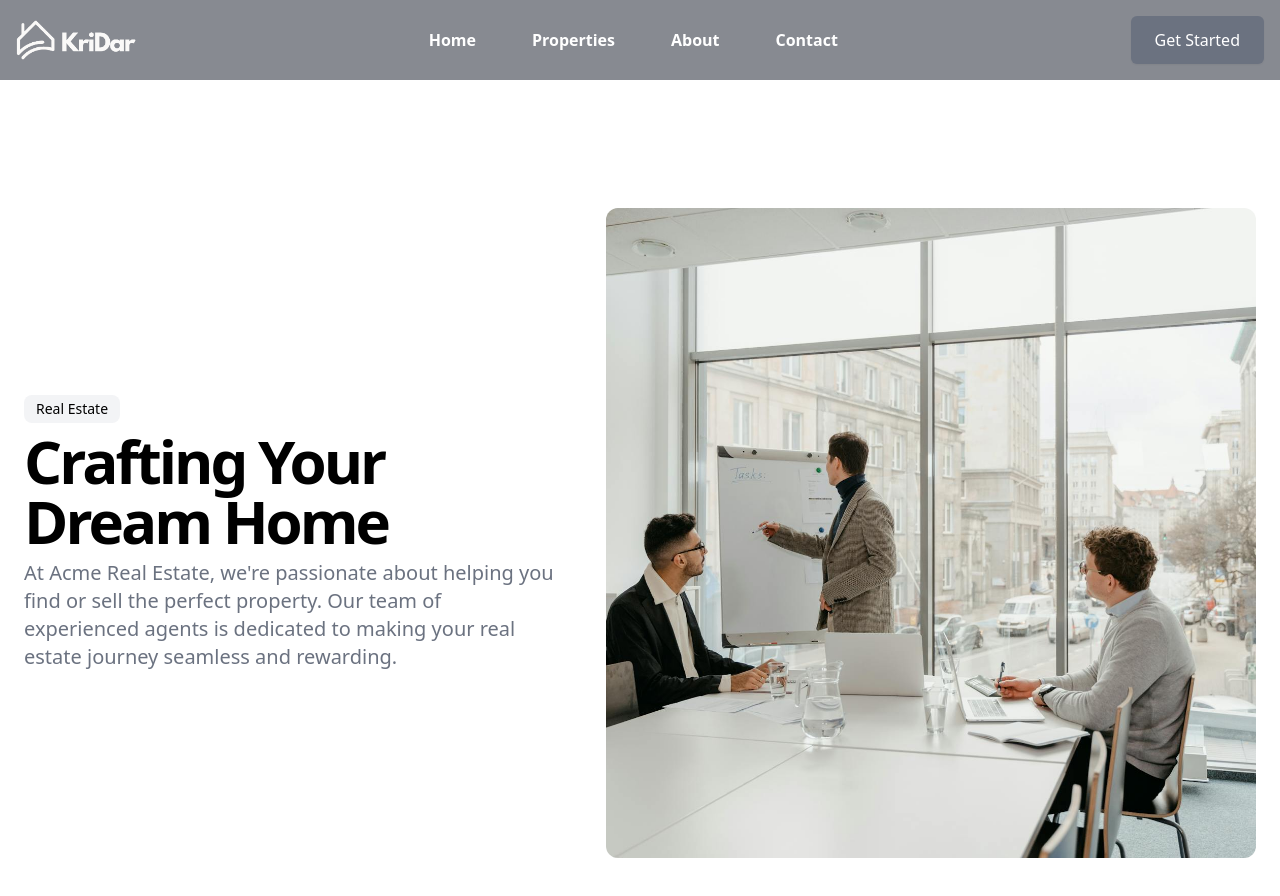
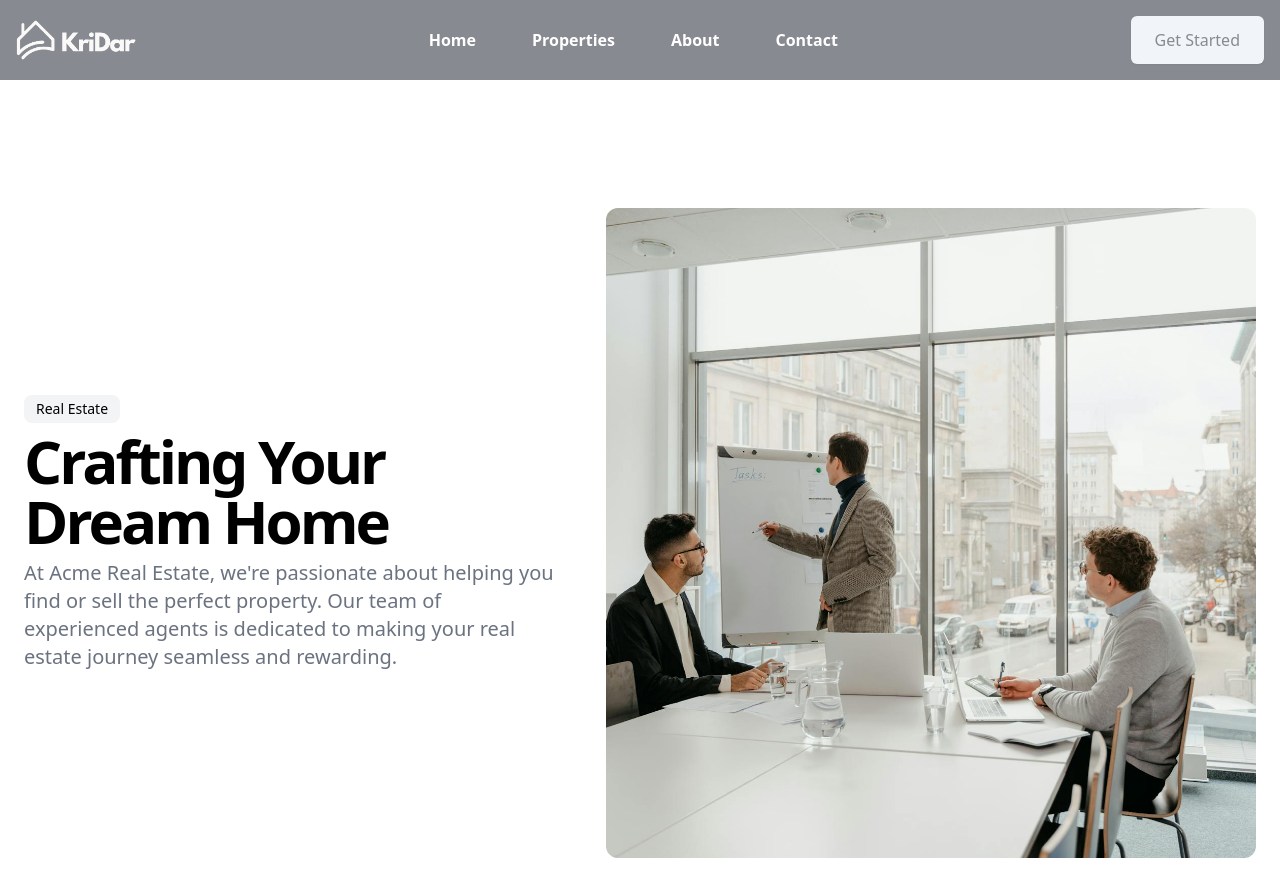
Before and after one commit to BMBachir/Mern-real-estate-website, a React (Vite) app in the folder client/: page /about in a window 1280 px wide. Shown: the top 896 px of the page. Built offline with nearby package versions, Linux system fonts and the light colour scheme; no server answers.

Commit message:
fixing the header button

```diff
--- a/client/src/components/Header.jsx
+++ b/client/src/components/Header.jsx
@@ -70,14 +70,18 @@ const Header = () => {
             ))}
             <div className="mt-4 md:hidden">
               <Link to={"/sing-in"}>
-                <button className="btn hover:shadow-md">Get Started</button>
+                <button className="bg-slate-100 text-[#878A91] hover:text-slate-100 hover:bg-gray-500 inline-flex items-center justify-center rounded-md  px-6 py-3 text-base font-medium shadow-sm transition-colors  focus:outline-none hover:shadow-md hover:shadow-md">
+                  Get Started
+                </button>
               </Link>
             </div>
           </ul>
         </div>
         <div className="hidden md:block">
           <Link to={"/sing-in"}>
-            <button className="btn hover:shadow-md">Get Started</button>
+            <button className=" bg-slate-100 text-[#878A91] hover:text-slate-100 hover:bg-gray-500 inline-flex items-center justify-center rounded-md  px-6 py-3 text-base font-medium shadow-sm transition-colors  focus:outline-none hover:shadow-md">
+              Get Started
+            </button>
           </Link>
         </div>
       </div>
--- a/client/src/index.css
+++ b/client/src/index.css
@@ -1,7 +1,6 @@
 @tailwind base;
 @tailwind components;
 @tailwind utilities;
-@import "@material-tailwind/react/tailwind.css";
 
 @layer components {
   .container {
```
